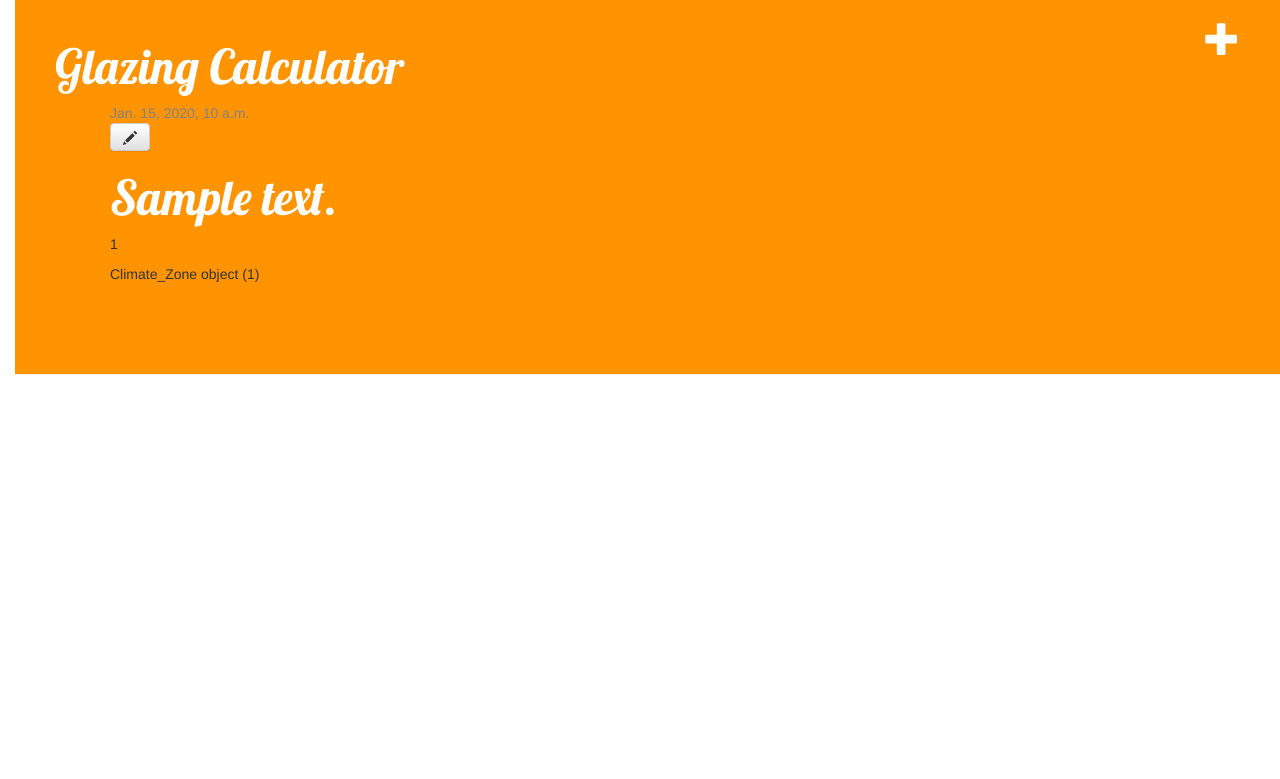
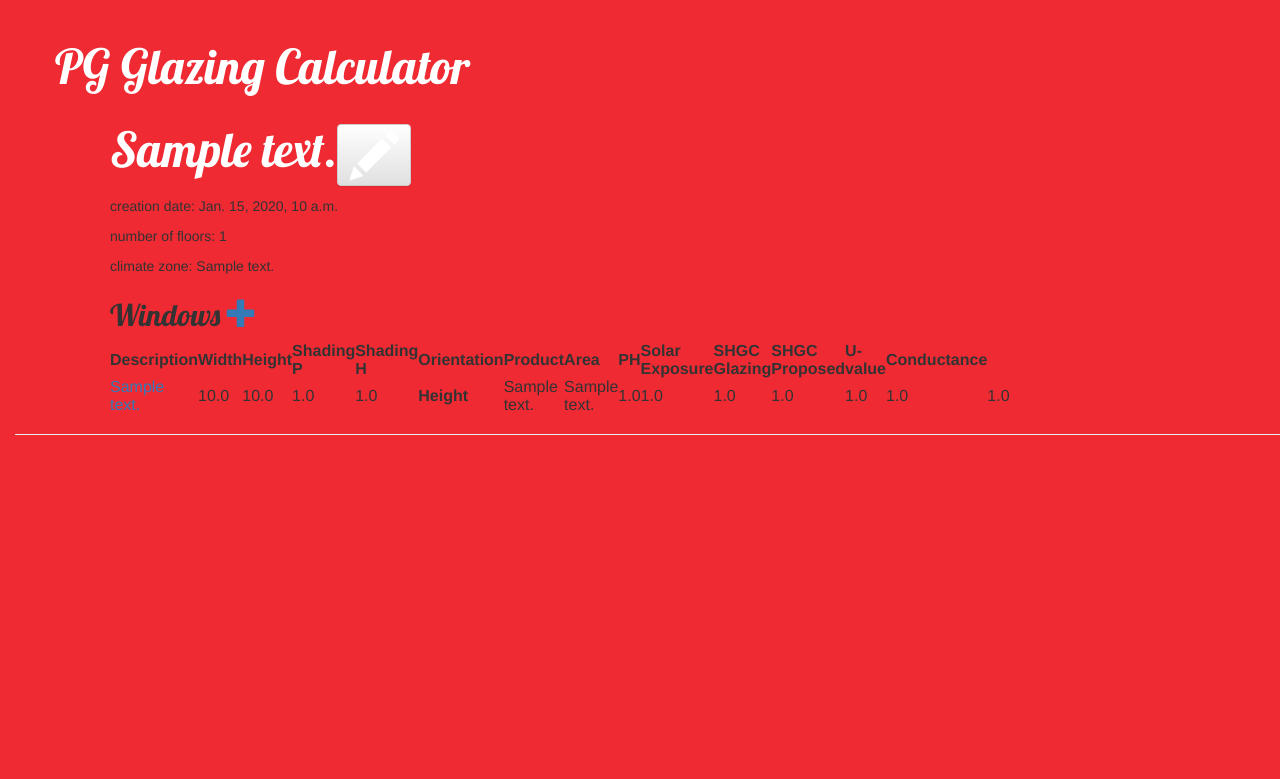
Before and after one commit to frankDock/pg_calculators, a Django app: page /glazing/1/ in a window 1280 px wide. Shown: the top 779 px of the page. Run offline with Django 3.2, Linux system fonts and the light colour scheme; tables that the repository leaves empty hold one stand-in row (values such as "Sample post"); some libraries are stand-ins or nearby versions.

Commit message:
end of weekend session 1

```diff
--- a/glazing/models.py
+++ b/glazing/models.py
@@ -6,6 +6,9 @@
     description = models.CharField(max_length=200)
     category = models.IntegerField(default=1)
     product_range = models.IntegerField(default=1)
+
+    def __unicode__(self):
+        return u'{0}'.format(self.description)
 
 class Frame(models.Model):
     description = models.CharField(max_length=200)
@@ -33,8 +36,14 @@
 class Climate_Zone(models.Model):
     description = models.CharField(max_length=200)
 
+    def __unicode__(self):
+        return u'{0}'.format(self.description)
+
 class Orientation(models.Model):
     description = models.CharField(max_length=200)
+
+    def __unicode__(self):
+        return u'{0}'.format(self.description)
 
 class Glazing_Project(models.Model):
     description = models.CharField(max_length=200)
@@ -44,6 +53,10 @@
     nett_floor_area = models.IntegerField(default=1)
     conductance_constant = models.FloatField(default=0)
     CSHGC = models.FloatField(default=0)
+
+    def __unicode__(self):
+        return u'{0}'.format(self.description)
+
 
 class Windows(models.Model):
     glazing_project_id = models.ForeignKey(Glazing_Project, on_delete=models.CASCADE)
--- a/glazing/static/css/glazing.css
+++ b/glazing/static/css/glazing.css
@@ -1,12 +1,14 @@
 h1 a {
-    color: #FCA205;
+    color: #EF2A33;
     font-family: 'Lobster';
 }
+
 body {
     padding-left: 15px;
+    background-color: #EF2A33;
 }
 .page-header {
-    background-color: #ff9400;
+    background-color: #EF2A33;
     margin-top: 0;
     padding: 20px 20px 20px 40px;
 }
--- a/glazing/templates/glazing/base.html
+++ b/glazing/templates/glazing/base.html
@@ -9,8 +9,7 @@
     </head>
     <body>
         <div class="page-header">
-            <a href="{% url 'glazing:glazing_project_new' %}" class="top-menu"><span class="glyphicon glyphicon-plus"></span></a>
-             <h1><a href="/">Glazing Calculator</a></h1>
+             <h1><a href="/">PG Glazing Calculator</a></h1>
         <div class="content container">
             <div class="row">
                 <div class="col-md-8">
--- a/glazing/templates/glazing/glazing_project_detail.html
+++ b/glazing/templates/glazing/glazing_project_detail.html
@@ -1,15 +1,50 @@
 {% extends 'glazing/base.html' %}
 
 {% block content %}
-    <div class="post">
-        {% if detail.pub_date %}
-            <div class="date">
-                {{ detail.pub_date }}
-            </div>
-        {% endif %}
-        <a class="btn btn-default" href="{% url 'glazing:glazing_project_edit' pk=detail.pk %}"><span class="glyphicon glyphicon-pencil"></span></a>
-        <h1>{{ detail.description }}</h1>
-        <p>{{ detail.floor_number }}</p>
-        <p>{{ detail.climate_zone_id }}</p>
+    <div class="glazing_project">
+        <h1>{{ detail.description }}<a class="btn btn-default" href="{% url 'glazing:glazing_project_edit' pk=detail.pk %}"><span class="glyphicon glyphicon-pencil"></span></a></h1>
+        <p>creation date: {{ detail.pub_date }}<p>
+        <p>number of floors: {{ detail.floor_number }}</p>
+        <p>climate zone: {{ detail.climate_zone_id }}</p>
+        <h2> Windows <a href="{% url 'glazing:windows_new' %}"><span class="glyphicon glyphicon-plus"></span></a></h2>
     </div>
+    {% for windows in windows_query_set %}
+        <div class="windows">
+            <table>
+                <tr>
+                    <th>Description</th>
+                    <th>Width</th>
+                    <th>Height</th>
+                    <th>Shading P</th>
+                    <th>Shading H</th>
+                    <th>Orientation</th>
+                    <th>Product</th>
+                    <th>Area</th>
+                    <th>PH</th>
+                    <th>Solar Exposure</th>
+                    <th>SHGC Glazing</th>
+                    <th>SHGC Proposed</th>
+                    <th>U-value</th>
+                    <th>Conductance</th>
+
+                </tr>
+                <tr>
+                    <td><a href="{% url 'glazing:windows_detail' windows.id %}">{{ windows.description }}</a></td>
+                    <td>{{ windows.width}}</td>
+                    <td>{{ windows.height }}</td>
+                    <td>{{ windows.shading_p }}</td>
+                    <td>{{ windows.shading_h }}</td><th>Height</th>
+                    <td>{{ windows.orientation_id }}</td>
+                    <td>{{ windows.products_id }}</td>
+                    <td>{{ windows.window_area }}</td>
+                    <td>{{ windows.ph }}</td>
+                    <td>{{ windows.solar_exposure }}</td>
+                    <td>{{ windows.shgc_glazing }}</td>
+                    <td>{{ windows.shgc_proposed }}</td>
+                    <td>{{ windows.u_value }}</td>
+                    <td>{{ windows.conductance }}</td>
+                </tr>
+            </table>
+        </div>
+    {% endfor %}
 {% endblock %}
--- a/glazing/urls.py
+++ b/glazing/urls.py
@@ -8,4 +8,7 @@
     url(r'^(?P<glazing_project_id>[0-9]+)/$', views.glazing_project_detail, name='glazing_project_detail'),
     url(r'^new/$', views.glazing_project_new, name='glazing_project_new'),
     url(r'^(?P<pk>[0-9]+)/edit/$', views.glazing_project_edit, name='glazing_project_edit'),
+    url(r'^new_window/$', views.windows_new, name='windows_new'),
+    url(r'^windows/(?P<windows_id>[0-9]+)/$', views.windows_detail, name='windows_detail'),
+    url(r'^windows/(?P<pk>[0-9]+)/edit/$', views.windows_edit, name='windows_edit'),
 ]
--- a/glazing/views.py
+++ b/glazing/views.py
@@ -1,6 +1,6 @@
 from django.shortcuts import render, get_object_or_404, redirect
 from django.utils import timezone
-from .forms import GlazingProjectForm
+from .forms import GlazingProjectForm, WindowsForm
 from .models import Windows, Glazing_Project
 
 def glazing_project_list(request):
@@ -20,8 +20,12 @@
     return render(request, 'glazing/glazing_project_edit.html', {'form': form})
 
 def glazing_project_detail(request, glazing_project_id):
+    windows_query_set = Windows.objects.filter(glazing_project_id = glazing_project_id)
     detail = get_object_or_404(Glazing_Project, pk=glazing_project_id)
-    return render(request, 'glazing/glazing_project_detail.html', {'detail': detail})
+    return render(request, 'glazing/glazing_project_detail.html', {
+        'windows_query_set' : windows_query_set,
+        'detail': detail,
+    })
 
 def glazing_project_edit(request, pk):
     post = get_object_or_404(Glazing_Project, pk=pk)
@@ -35,3 +39,31 @@
     else:
         form = GlazingProjectForm(instance=post)
     return render(request, 'glazing/glazing_project_edit.html', {'form': form})
+
+def windows_new(request):
+    if request.method == "POST":
+            form = WindowsForm(request.POST)
+            if form.is_valid():
+                    post = form.save(commit=False)
+                    post.pub_date = timezone.now()
+                    post.save()
+                    return redirect('glazing:windows_detail', windows_id = post.pk)
+    else:
+            form = WindowsForm()
+    return render(request, 'glazing/windows_edit.html', {'form': form})
+
+def windows_detail(request, windows_id):
+    detail = get_object_or_404(Windows, pk=windows_id)
+    return render(request, 'glazing/windows_detail.html', {'detail': detail})
+
+def windows_edit(request, pk):
+    post = get_object_or_404(Windows, pk=pk)
+    if request.method == "POST":
+        form = WindowsForm(request.POST, instance=post)
+        if form.is_valid():
+            post = form.save(commit=False)
+            post.save()
+            return redirect('glazing:windows_detail', windows_id = post.pk)
+    else:
+        form = WindowsForm(instance=post)
+    return render(request, 'glazing/windows_edit.html', {'form': form})
```
Also changed, not shown: glazing/forms.py (+10 -1 lines), glazing/templates/glazing/glazing_project_list.html (+14 -5 lines), glazing/templates/glazing/windows_detail.html (added, +10 -0 lines), glazing/templates/glazing/windows_edit.html (added, +9 -0 lines).
